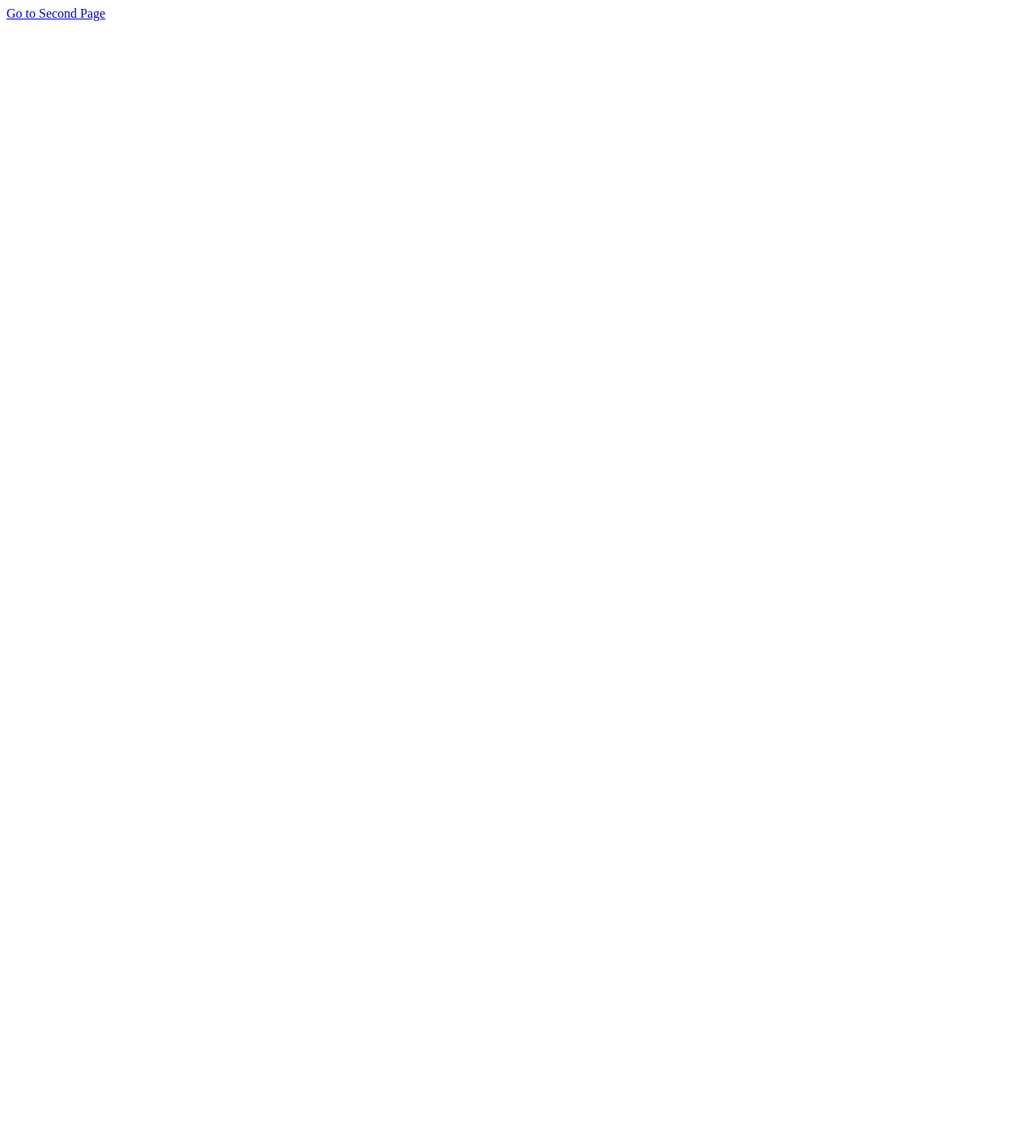
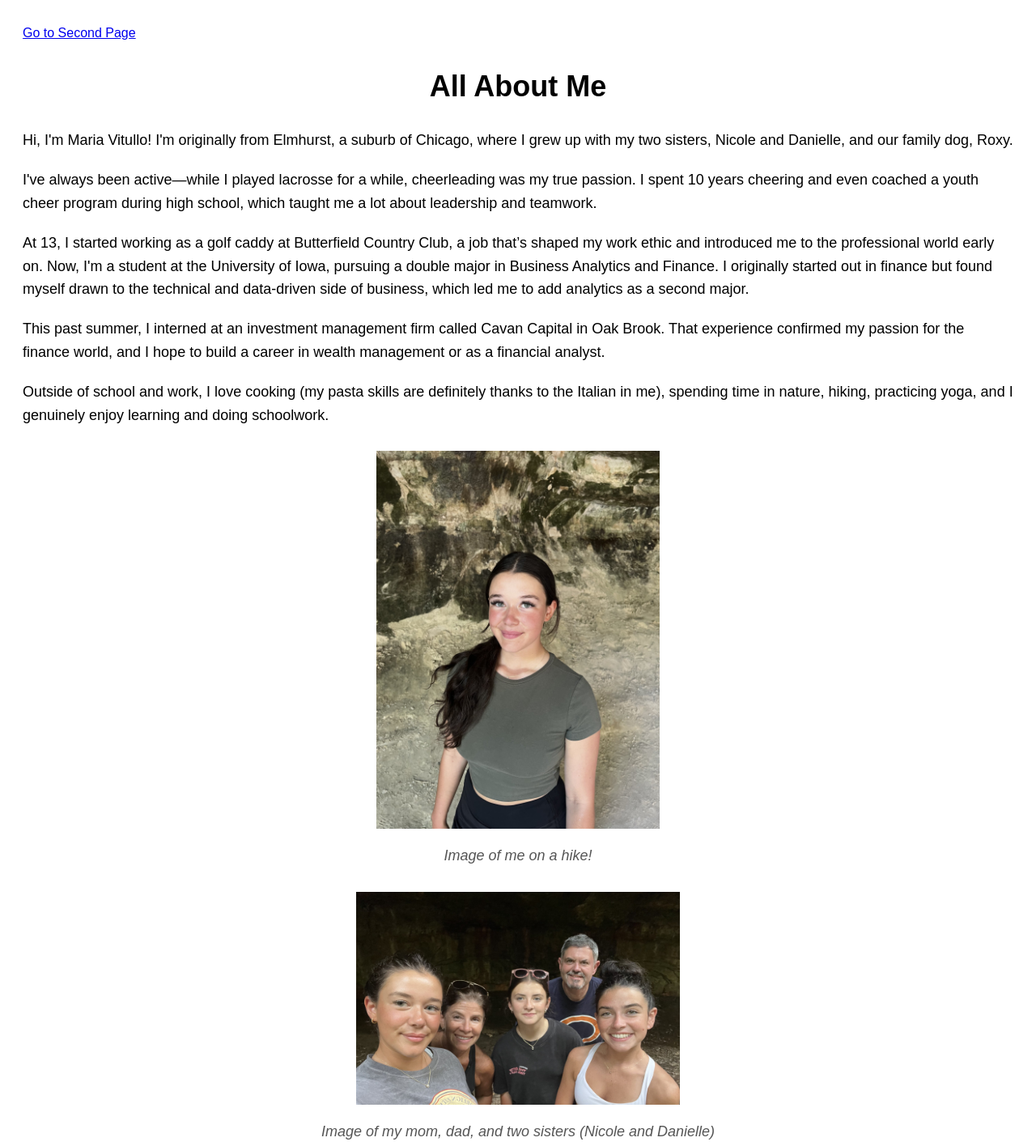
Before and after one commit to MariaVitullo234/mvitullo-module-8, a plain HTML site: page index.html in a window 1280 px wide. Shown: the whole page at 81% size. Before the commit the page ends 800 px from the top, so only its background shows below. Drawn offline with Linux system fonts and the light colour scheme.

Commit message:
Added images and data

```diff
--- a/index.html
+++ b/index.html
@@ -3,9 +3,76 @@
 <head>
     <meta charset="UTF-8">
     <meta name="viewport" content="width=device-width, initial-scale=1.0">
-    <title>Document</title>
+    <title>All About Me</title>
+    <style>
+        body {
+            font-family: Arial, sans-serif;
+            font-size: 18px;
+            line-height: 1.6;
+            padding: 20px;
+        }
+
+        h1 {
+            text-align: center;
+        }
+
+        p {
+            margin-bottom: 20px;
+        }
+
+        a {
+            display: block;
+            margin-bottom: 20px;
+            font-size: 16px;
+        }
+
+        figure {
+            text-align: center;
+            margin: 30px 0;
+        }
+
+        figcaption {
+            margin-top: 10px;
+            font-style: italic;
+            color: #555;
+        }
+    </style>
 </head>
 <body>
+
     <a href="2nd-index.html">Go to Second Page</a>
+
+    <h1>All About Me</h1>
+
+    <p>
+        Hi, I'm Maria Vitullo! I'm originally from Elmhurst, a suburb of Chicago, where I grew up with my two sisters, Nicole and Danielle, and our family dog, Roxy.
+    </p>
+
+    <p>
+        I've always been active—while I played lacrosse for a while, cheerleading was my true passion. I spent 10 years cheering and even coached a youth cheer program during high school, which taught me a lot about leadership and teamwork.
+    </p>
+
+    <p>
+        At 13, I started working as a golf caddy at Butterfield Country Club, a job that’s shaped my work ethic and introduced me to the professional world early on. Now, I'm a student at the University of Iowa, pursuing a double major in Business Analytics and Finance. I originally started out in finance but found myself drawn to the technical and data-driven side of business, which led me to add analytics as a second major.
+    </p>
+
+    <p>
+        This past summer, I interned at an investment management firm called Cavan Capital in Oak Brook. That experience confirmed my passion for the finance world, and I hope to build a career in wealth management or as a financial analyst.
+    </p>
+
+    <p>
+        Outside of school and work, I love cooking (my pasta skills are definitely thanks to the Italian in me), spending time in nature, hiking, practicing yoga, and I genuinely enjoy learning and doing schoolwork.
+    </p>
+
+    <figure>
+        <img src="Pictures/singlephoto.jpg" alt="Image of me on a hike!" width="350">
+        <figcaption>Image of me on a hike!</figcaption>
+    </figure>
+
+    <figure>
+        <img src="Pictures/familyphoto.jpg" alt="Image of my mom, dad, and two sisters (Nicole and Danielle)" width="400">
+        <figcaption>Image of my mom, dad, and two sisters (Nicole and Danielle)</figcaption>
+    </figure>
+
 </body>
 </html>
```
Also changed, not shown: Pictures/familyphoto.jpg (added), Pictures/singlephoto.jpg (added).
